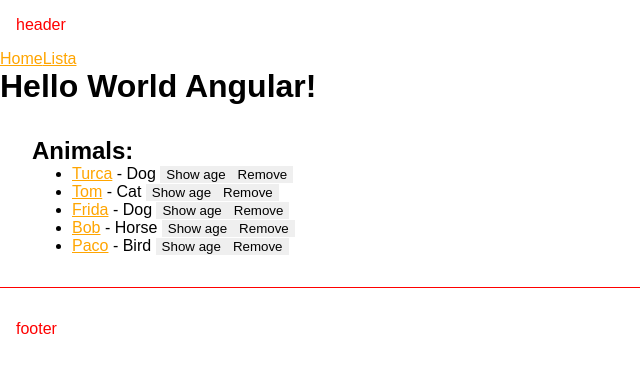
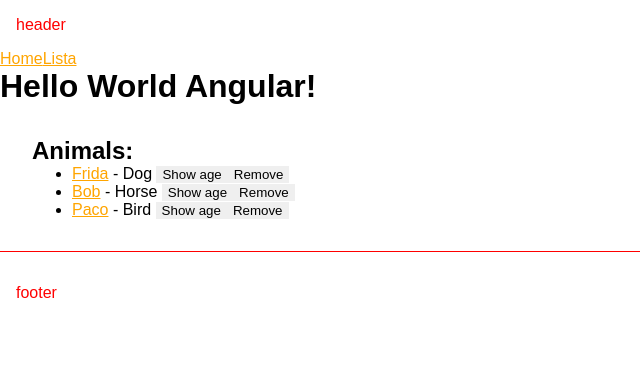
Before and after one commit to williamrlbrito/curso-angular-yt, an Angular app: page /list in a window 1280 px wide. Shown: the top 372 px of the page, without its empty margins (0-640 px from the left). Built offline with nearby package versions, Linux system fonts and the light colour scheme; data requests are answered from the project's data file.

Commit message:
--Curso Angular 13: Excluindo dados pelo Service

```diff
--- a/db.json
+++ b/db.json
@@ -1,9 +1,22 @@
 {
   "animals": [
-    { "id": 1, "name": "Turca", "type": "Dog", "age": 4 },
-    { "id": 2, "name": "Tom", "type": "Cat", "age": 10 },
-    { "id": 3, "name": "Frida", "type": "Dog", "age": 11 },
-    { "id": 4, "name": "Bob", "type": "Horse", "age": 2 },
-    { "id": 5, "name": "Paco", "type": "Bird", "age": 1 }
+    {
+      "id": 3,
+      "name": "Frida",
+      "type": "Dog",
+      "age": 11
+    },
+    {
+      "id": 4,
+      "name": "Bob",
+      "type": "Horse",
+      "age": 2
+    },
+    {
+      "id": 5,
+      "name": "Paco",
+      "type": "Bird",
+      "age": 1
+    }
   ]
 }
--- a/src/app/components/list-render/list-render.component.ts
+++ b/src/app/components/list-render/list-render.component.ts
@@ -24,6 +24,7 @@ export class ListRenderComponent {
   }
 
   removeAnimal(animal: Animal) {
-    this.animals = this.listService.remove(animal);
+    this.animals = this.animals.filter((f) => f.age !== animal.id);
+    this.listService.remove(animal.id).subscribe();
   }
 }
--- a/src/app/services/list.service.ts
+++ b/src/app/services/list.service.ts
@@ -17,9 +17,8 @@ export class ListService {
     return this.http.get<Animal[]>(this.apiUrl);
   }
 
-  remove(animal: Animal): Animal[] {
-    this.animals = this.animals.filter((f) => f.name !== animal.name);
-    return this.animals;
+  remove(id: number) {
+    return this.http.delete<Animal>(`${this.apiUrl}/${id}`);
   }
 
   getItem(id: number): Observable<Animal> {
```
